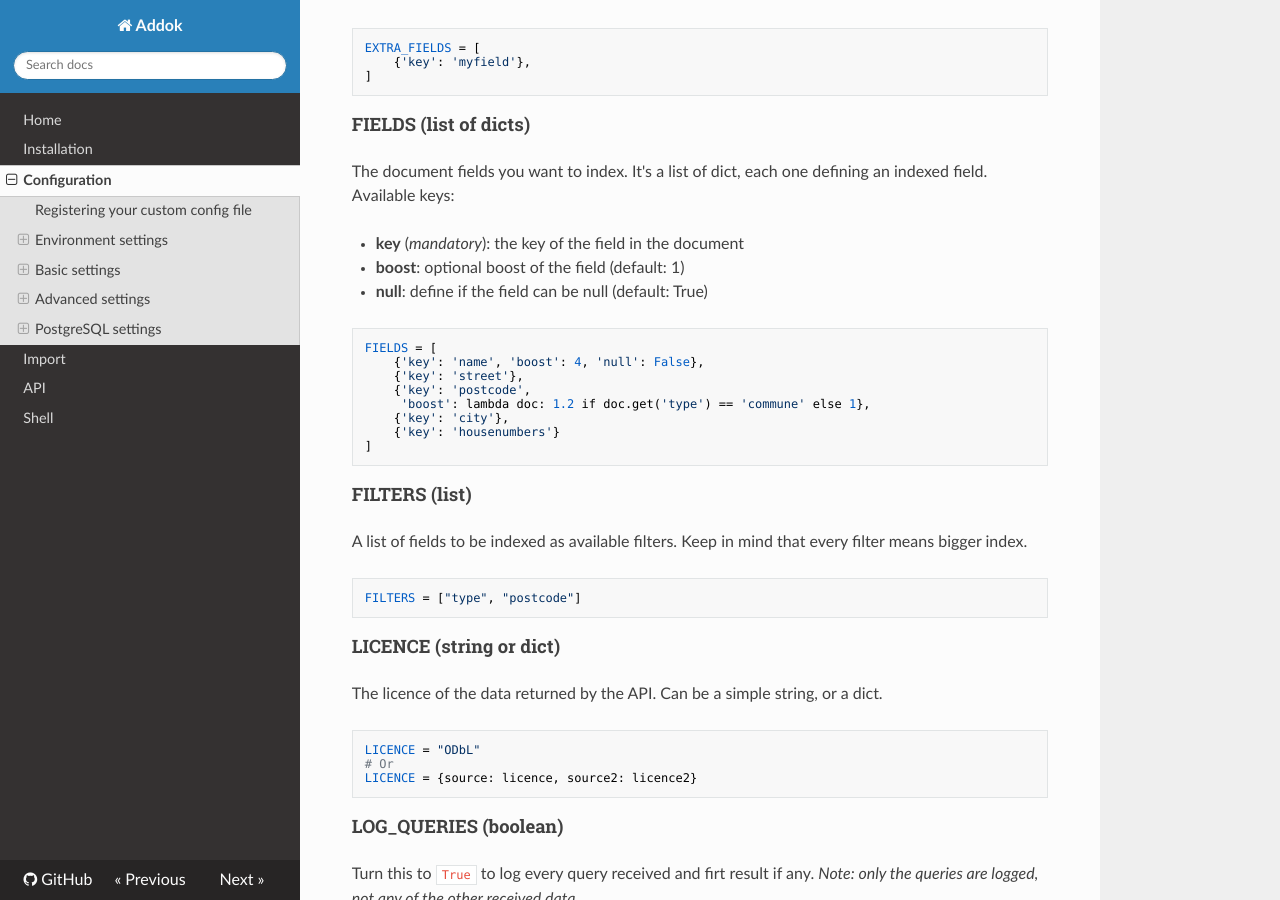
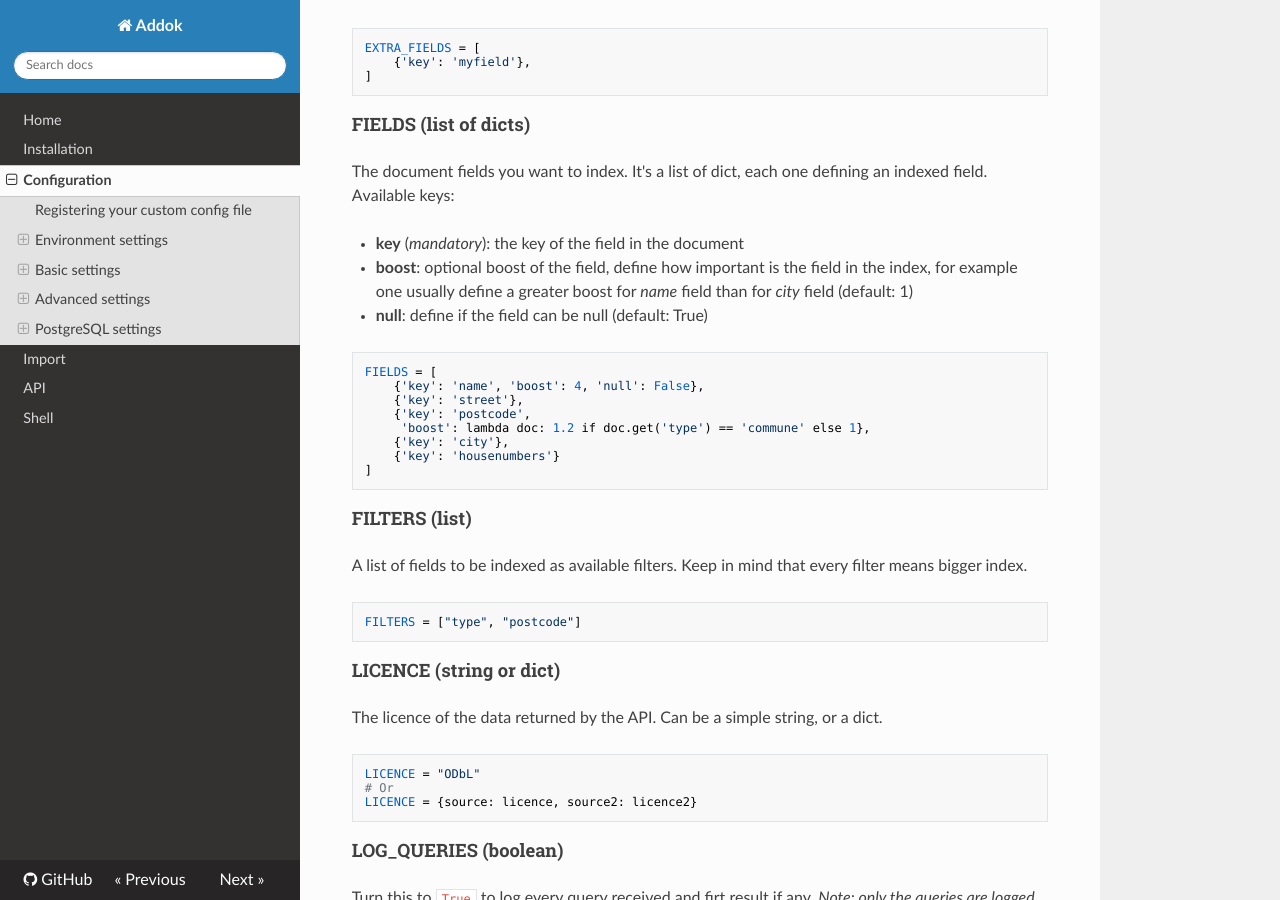
Before and after one commit to addok/addok, an MkDocs documentation site: the page built from docs/config.md, in a window 1280 px wide and 900 px high, scrolled down 1329 px. Built offline with MkDocs 1.6.1, drawn with Linux system fonts in a browser that asks for light colours; nearby versions of some CDN libraries; old or Windows-style settings are respelled for this version of MkDocs.

Commit message:
More doc on "boost" (fix #71)

````diff
--- a/docs/config.md
+++ b/docs/config.md
@@ -60,7 +60,9 @@ The document fields you want to index. It's a list of dict, each one defining
 an indexed field. Available keys:
 
 - **key** (*mandatory*): the key of the field in the document
-- **boost**: optional boost of the field (default: 1)
+- **boost**: optional boost of the field, define how important is the field
+  in the index, for example one usually define a greater boost for *name* field
+  than for *city* field (default: 1)
 - **null**: define if the field can be null (default: True)
 
 ```
````
